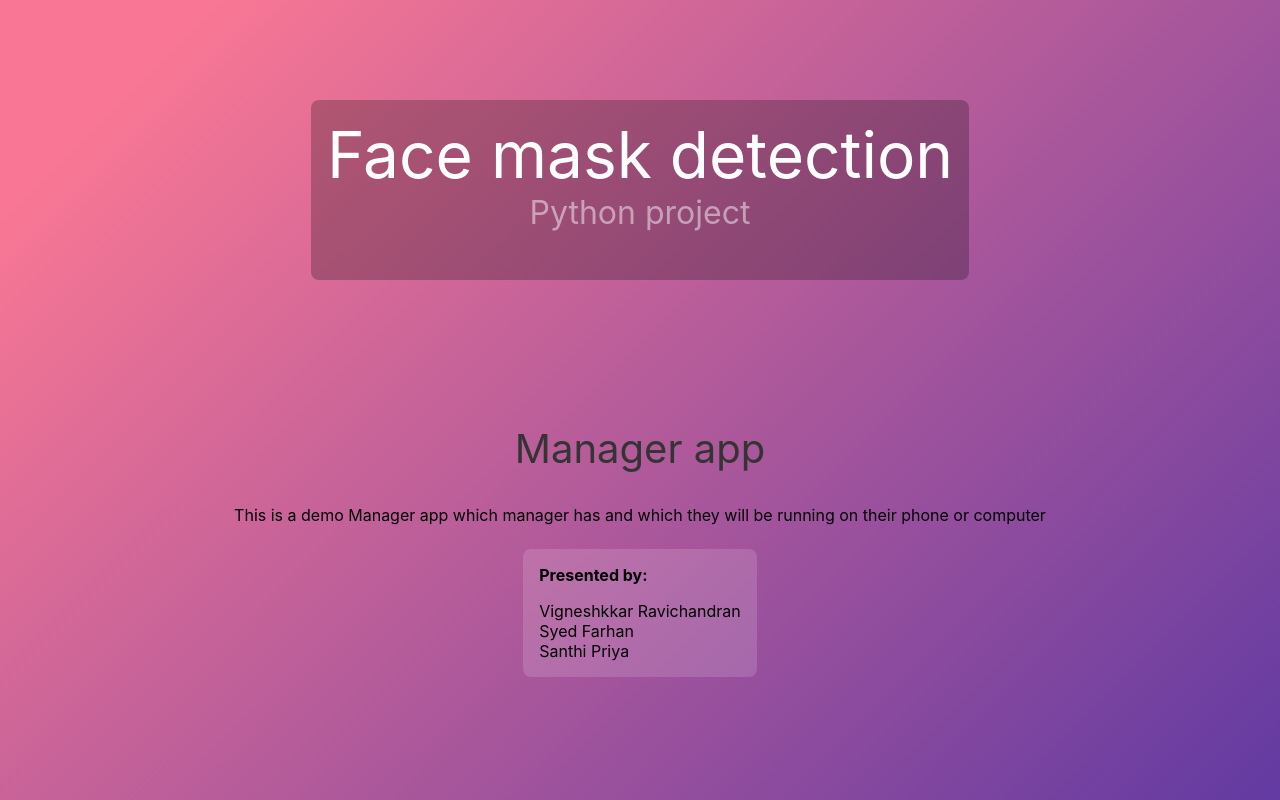
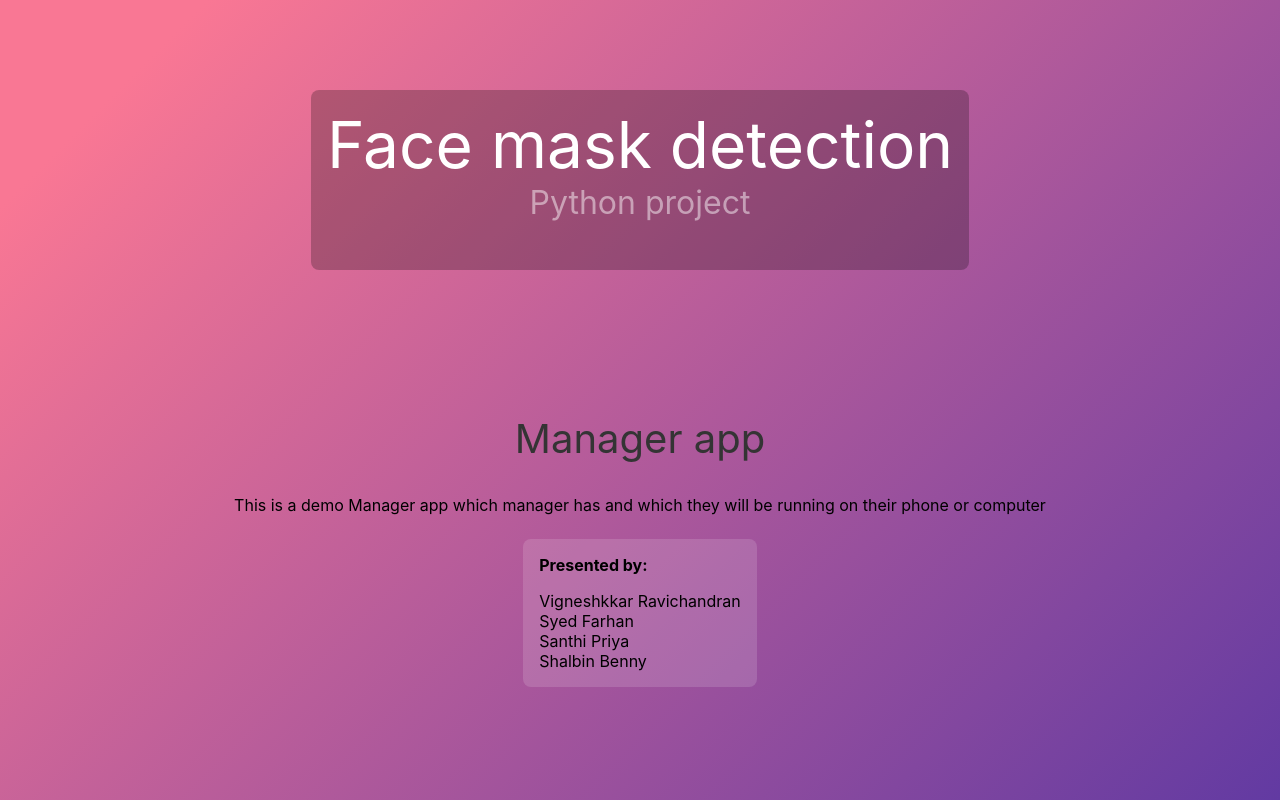
Before and after one commit to Vigneshkkar/Face-Mask-Detection-UI, a React (Create React App) app: page / in a window 1280 px wide. Built offline with nearby package versions, Linux system fonts and the light colour scheme; no server answers.

Commit message:
name add

```diff
--- a/src/App.js
+++ b/src/App.js
@@ -110,7 +110,8 @@ function App() {
       <div class='namesCont'>
         <div class='presBy'>Presented by:</div>
         <div class='names'>
-          Vigneshkkar Ravichandran <br></br> Syed Farhan <br></br> Santhi Priya
+          Vigneshkkar Ravichandran <br></br> Syed Farhan <br></br> Santhi Priya{' '}
+          <br></br> Shalbin Benny
         </div>
       </div>
       <div id='token' class='token'>
```
